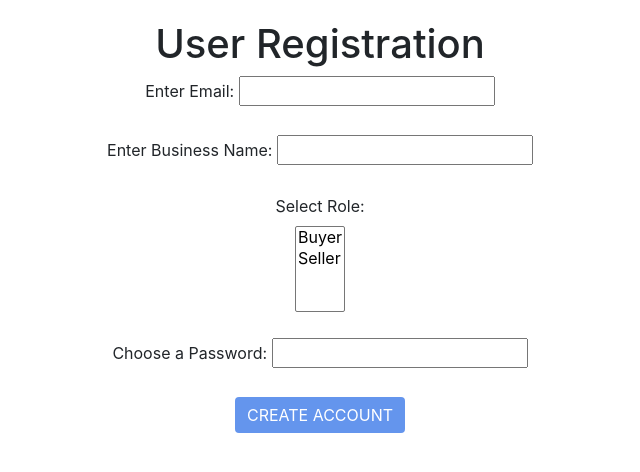
After one commit to maxcheever/NittanyBusiness, a Flask app: page /registration in a window 1280 px wide. The commit adds this page. Shown: the top 472 px of the page, without its empty margins (320-960 px from the left). Run offline with Flask 3, Linux system fonts and the light colour scheme; parts of the project's set-up code (start-up, migrations or seed data) failed here and were passed over; some libraries are stand-ins or nearby versions.

Commit message:
registration

```diff
--- a/app.py
+++ b/app.py
@@ -94,5 +94,27 @@ def check_password(username: str, password: str) -> bool:
         return True
     return False
 
+# USER REGISTRATION
+@app.route('/registration', methods=['GET', 'POST'])
+def register_user():
+    if request.method == 'POST':
+        connection = sql.connect('database.db')
+        # Extract user inputs from the form
+        username = request.form['username']
+        password = request.form['password']
+        password = hash_password(password)
+        name = request.form['name']
+        role = request.form['role']
+        try:
+            connection.execute('INSERT INTO Users VALUES (?, ?, ?, ?, ?, ?)', (username, password, role, name, None, None))
+            connection.commit()
+            connection.close()
+            return redirect(url_for('login'))
+        except:
+            render_template('registration.html', message='Registration Failed. Please try again.')
+    return render_template('registration.html')
+
+
+
 if __name__ == "__main__":
     app.run()
--- a/init_db.py
+++ b/init_db.py
@@ -41,7 +41,7 @@ def create_tables():
                 password VARCHAR(255) NOT NULL,
                 role VARCHAR(50) NOT NULL CHECK (role IN ('Buyer', 'Seller', 'HelpDesk')),
                 name VARCHAR(255) NOT NULL,
-                address_id INTEGER NOT NULL,
+                address_id INTEGER,
                 phone VARCHAR(50),
                 FOREIGN KEY (address_id) REFERENCES Address(address_id)
             )
--- a/templates/index.html
+++ b/templates/index.html
@@ -26,7 +26,7 @@
             <br>
             {# User registration for those without an account#}
             <p>Don't have an account?</p>
-            <a href="/signup" class="btn btn-outline-primary">Sign Up</a>
+            <a href="/registration" class="btn btn-outline-primary">Sign Up</a>
 
             {# Output an error message when user inputs the wrong username and/or password #}
             {%  if message %}
--- /dev/null
+++ b/templates/registration.html
@@ -0,0 +1,36 @@
+<!DOCTYPE html>
+<html lang="en">
+<head>
+    <meta charset="utf-8">
+    <meta name="viewport" content="width=device-width, initial-scale=1">
+    <link rel="stylesheet" href="https://stackpath.bootstrapcdn.com/bootstrap/4.4.1/css/bootstrap.min.css"
+          integrity="sha384-Vkoo8x4CGsO3+Hhxv8T/Q5PaXtkKtu6ug5TOeNV6gBiFeWPGFN9MuhOf23Q9Ifjh" crossorigin="anonymous">
+    <title>NittanyBusiness - User Registration</title>
+</head>
+<body>
+    <div class="card-body" align="center">
+        <h1>User Registration</h1>
+
+         <form action="/registration" method="POST">
+             <label for="username">Enter Email: </label>
+             <input type="text" id="username" name="username"><br><br>
+             <label for="name">Enter Business Name: </label>
+             <input type="text" id="name" name="name"><br><br>
+
+             <label for="role">Select Role: </label>
+             <br>
+             <select name="role" id="role" multiple>
+                 <option value="Buyer">Buyer</option>
+                 <option value="Seller">Seller</option>
+             </select>
+             <br><br>
+
+             <label for="password">Choose a Password: </label>
+             <input type="password" id="password" name="password"><br><br>
+             <button type="submit" class="btn btn-success" id="createAccountButton" style="background-color:cornflowerblue; border: None">
+                        CREATE ACCOUNT
+             </button>
+         </form>
+    </div>
+</body>
+</html>
```
Also changed, not shown: database.db, identifier.sqlite (added).
